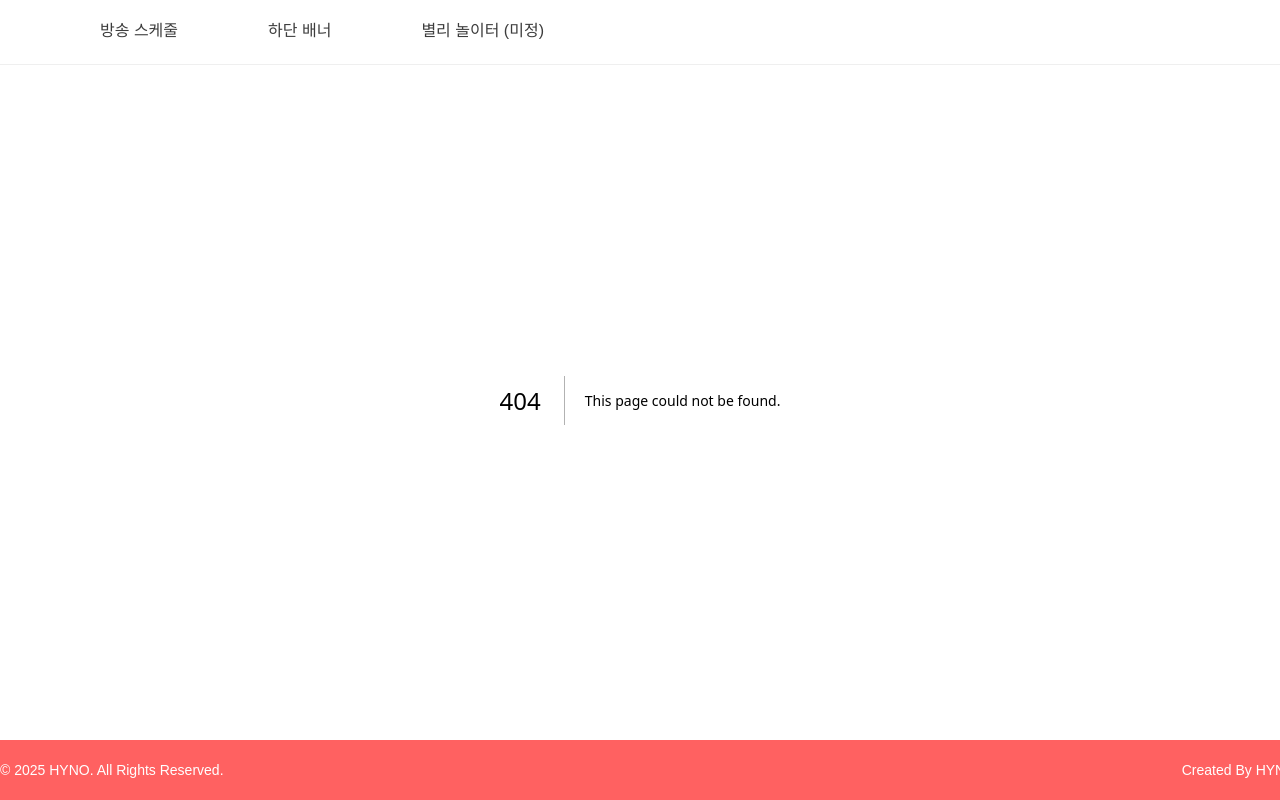
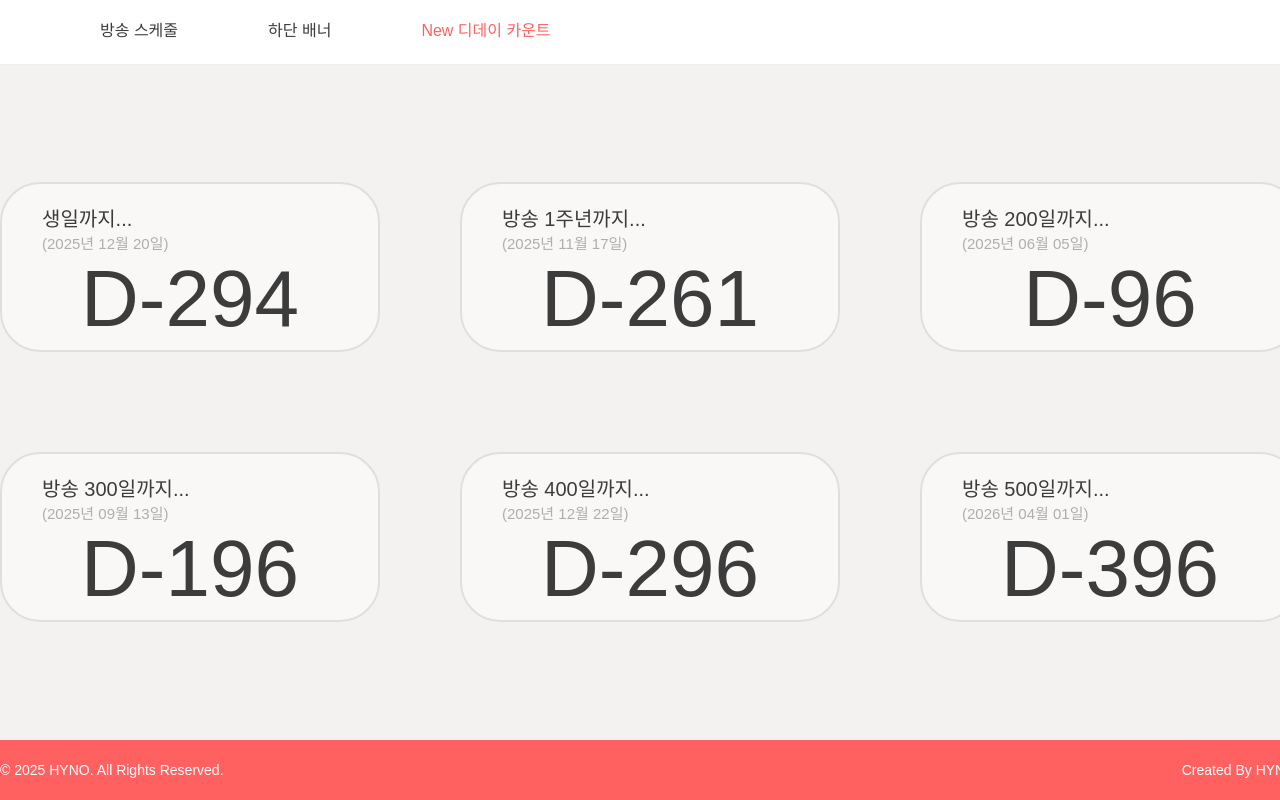
Before and after one commit to gusgh00/byulee, a Next.js app: page /counter in a window 1280 px wide. Before the commit this address had no page. Built offline with nearby package versions, Linux system fonts and the light colour scheme; a web font is replaced by a local one.

Commit message:
디데이 카운트

```diff
--- a/assets/css/fonts.css
+++ b/assets/css/fonts.css
@@ -83,6 +83,10 @@
     color: #3c3c3c;
 }
 
+.grey_text {
+    color: #aeaeae;
+}
+
 .white_text {
     color: #fff;
 }
--- /dev/null
+++ b/assets/css/pages/counter.css
@@ -0,0 +1,49 @@
+.counter_main {
+    width: 100%;
+    height: calc(100vh - 64px - 60px);
+
+    display: flex;
+    flex-direction: column;
+    justify-content: center;
+    gap: 100px;
+    .counter_section {
+        display: flex;
+        justify-content: space-between;
+        .counter_card {
+            display: flex;
+            flex-direction: column;
+
+            width: 380px;
+            height: 170px;
+            padding: 20px 40px;
+
+            border-radius: 40px;
+
+            background: rgba(255, 255, 255, 0.5);
+            backdrop-filter: blur(30);
+            border: solid 2px #dfdfdf;
+            .counter_name {
+                font-size: 20px;
+                line-height: 30px;
+                text-align: left;
+            }
+            .counter_date {
+                font-size: 15px;
+                line-height: 20px;
+                text-align: left;
+            }
+            .counter_num {
+                font-size: 80px;
+                line-height: 90px;
+                text-align: center;
+            }
+
+            &.active {
+                border: solid 2px #ff6161;
+                .counter_num {
+                    color: #FF6161;
+                }
+            }
+        }
+    }
+}
--- a/package.json
+++ b/package.json
@@ -16,6 +16,7 @@
     "html-to-image": "^1.11.11",
     "next": "15.1.5",
     "react": "^19.0.0",
+    "react-canvas-confetti": "^2.0.7",
     "react-cookie": "^7.2.2",
     "react-datepicker": "^8.0.0",
     "react-dom": "^19.0.0",
--- a/src/app/_components/header/Navigation.tsx
+++ b/src/app/_components/header/Navigation.tsx
@@ -18,9 +18,9 @@ const Navigation = () => {
                         <span className={usePathname() === "/banner" ? "font_01 navigation_text navigation_text_selected" : "font_01 navigation_text"}>하단 배너</span>
                     </div>
                 </Link>
-                <Link href={"/cafe"}>
+                <Link href={"/counter"}>
                     <div>
-                        <span className={usePathname() === "/cafe" ? "font_01 navigation_text navigation_text_selected" : "font_01 navigation_text"}>별리 놀이터 (미정)</span>
+                        <span className={usePathname() === "/counter" ? "font_01 navigation_text navigation_text_selected" : "font_01 navigation_text"}>New 디데이 카운트</span>
                     </div>
                 </Link>
             </div>
--- /dev/null
+++ b/src/app/counter/page.tsx
@@ -0,0 +1,109 @@
+"use client"
+import {useEffect, useState} from "react";
+import dayjs from "dayjs";
+import {addDays, addYears, differenceInDays, isPast, isToday} from "date-fns";
+import Fireworks from "react-canvas-confetti/dist/presets/fireworks";
+import Crossfire from "react-canvas-confetti/dist/presets/crossfire";
+import Pride from "react-canvas-confetti/dist/presets/pride";
+
+export default function Counter() {
+    const [dDayStatus, setDDayStatus] = useState(false)
+
+    const date = new Date()
+    const TBroadcastDay = new Date(2024, 10, 17)
+
+    const [birthDay, setBirthDay] = useState(new Date(date.getFullYear(), 11, 20))
+    const [broadcastDay, setBroadcastDay] = useState(new Date(date.getFullYear(), 10, 17))
+    const [firstDay, setFirstDay] = useState(new Date(TBroadcastDay))
+    const [firstCnt, setFirstCnt] = useState(0)
+    const [secondDay, setSecondDay] = useState(new Date(TBroadcastDay))
+    const [secondCnt, setSecondCnt] = useState(0)
+    const [thirdDay, setThirdDay] = useState(new Date(TBroadcastDay))
+    const [thirdCnt, setThirdCnt] = useState(0)
+    const [fourthDay, setFourthDay] = useState(new Date(TBroadcastDay))
+    const [fourthCnt, setFourthCnt] = useState(0)
+
+    useEffect(() => {
+        if (isPast(birthDay) && !isToday(birthDay)) {
+            setBirthDay(addYears(birthDay, 1))
+        }
+        if (isPast(broadcastDay) && !isToday(broadcastDay)) {
+            setBroadcastDay(addYears(broadcastDay, 1))
+        }
+
+        const share = Math.floor(differenceInDays(date, TBroadcastDay) / 100)
+        let cntTime = 0
+        if (differenceInDays(date, TBroadcastDay) % 100 !== 0) {
+            cntTime = share + 1
+        } else {
+            cntTime = share
+        }
+
+        setFirstDay(addDays(TBroadcastDay, (cntTime) * 100))
+        setFirstCnt((cntTime) * 100)
+        setSecondDay(addDays(TBroadcastDay, (cntTime + 1) * 100))
+        setSecondCnt((cntTime + 1) * 100)
+        setThirdDay(addDays(TBroadcastDay, (cntTime + 2) * 100))
+        setThirdCnt((cntTime + 2) * 100)
+        setFourthDay(addDays(TBroadcastDay, (cntTime + 3) * 100))
+        setFourthCnt((cntTime + 3) * 100)
+    }, []);
+
+    useEffect(() => {
+        if (isToday(birthDay) || isToday(broadcastDay) || isToday(firstDay) || isToday(secondDay) || isToday(thirdDay) || isToday(fourthDay)) {
+            setDDayStatus(true)
+        }
+    }, []);
+
+    return (
+        <div id="main_content">
+            <div className="main_inner">
+                <div className="counter_main">
+                    <div className="counter_section">
+                        {/*생일*/}
+                        <div className={"counter_card " + (isToday(birthDay) ? "active" : "")}>
+                            <span className="DOL default_text counter_name">생일까지...</span>
+                            <span className="DOL grey_text counter_date">{"(" + dayjs(birthDay).format("YYYY년 MM월 DD일") + ")"}</span>
+                            <span className="font_01 default_text counter_num">{"D-" + (isToday(birthDay) ? "DAY" : differenceInDays(birthDay, date) + 1)}</span>
+                        </div>
+                        {/*방송 1주년*/}
+                        <div className={"counter_card " + (isToday(broadcastDay) ? "active" : "")}>
+                            <span className="DOL default_text counter_name">방송 1주년까지...</span>
+                            <span className="DOL grey_text counter_date">{"(" + dayjs(broadcastDay).format("YYYY년 MM월 DD일") + ")"}</span>
+                            <span className="font_01 default_text counter_num">{"D-" + (isToday(broadcastDay) ? "DAY" : differenceInDays(broadcastDay, date) + 1)}</span>
+                        </div>
+                        {/*방송 200일*/}
+                        <div className={"counter_card " + (isToday(firstDay) ? "active" : "")}>
+                            <span className="DOL default_text counter_name">방송 {firstCnt}일까지...</span>
+                            <span className="DOL grey_text counter_date">{"(" + dayjs(firstDay).format("YYYY년 MM월 DD일") + ")"}</span>
+                            <span className="font_01 default_text counter_num">{"D-" + (isToday(firstDay) ? "DAY" : differenceInDays(firstDay, date) + 1)}</span>
+                        </div>
+                    </div>
+                    <div className="counter_section">
+                        {/*방송 300일*/}
+                        <div className={"counter_card " + (isToday(secondDay) ? "active" : "")}>
+                            <span className="DOL default_text counter_name">방송 {secondCnt}일까지...</span>
+                            <span className="DOL grey_text counter_date">{"(" + dayjs(secondDay).format("YYYY년 MM월 DD일") + ")"}</span>
+                            <span className="font_01 default_text counter_num">{"D-" + (isToday(secondDay) ? "DAY" : differenceInDays(secondDay, date) + 1)}</span>
+                        </div>
+                        {/*방송 400일*/}
+                        <div className={"counter_card " + (isToday(thirdDay) ? "active" : "")}>
+                            <span className="DOL default_text counter_name">방송 {thirdCnt}일까지...</span>
+                            <span className="DOL grey_text counter_date">{"(" + dayjs(thirdDay).format("YYYY년 MM월 DD일") + ")"}</span>
+                            <span className="font_01 default_text counter_num">{"D-" + (isToday(thirdDay) ? "DAY" : differenceInDays(thirdDay, date) + 1)}</span>
+                        </div>
+                        {/*방송 500일*/}
+                        <div className={"counter_card " + (isToday(fourthDay) ? "active" : "")}>
+                            <span className="DOL default_text counter_name">방송 {fourthCnt}일까지...</span>
+                            <span className="DOL grey_text counter_date">{"(" + dayjs(fourthDay).format("YYYY년 MM월 DD일") + ")"}</span>
+                            <span className="font_01 default_text counter_num">{"D-" + (isToday(fourthDay) ? "DAY" : differenceInDays(fourthDay, date) + 1)}</span>
+                        </div>
+                    </div>
+                    {dDayStatus ? <Crossfire autorun={{ speed: 3 }} /> : null}
+                    {dDayStatus ? <Fireworks autorun={{ speed: 1 }} /> : null}
+                    {dDayStatus ? <Pride autorun={{ speed: 2 }} /> : null}
+                </div>
+            </div>
+        </div>
+    );
+}
--- a/src/app/globals.css
+++ b/src/app/globals.css
@@ -4,6 +4,7 @@
 @import "@css/pages/main.css";
 @import "@css/pages/schedule.css";
 @import "@css/pages/banner.css";
+@import "@css/pages/counter.css";
 
 @tailwind base;
 @tailwind components;
```
Also changed, not shown: 1 other file (tests, documents, lock files or other folders).
